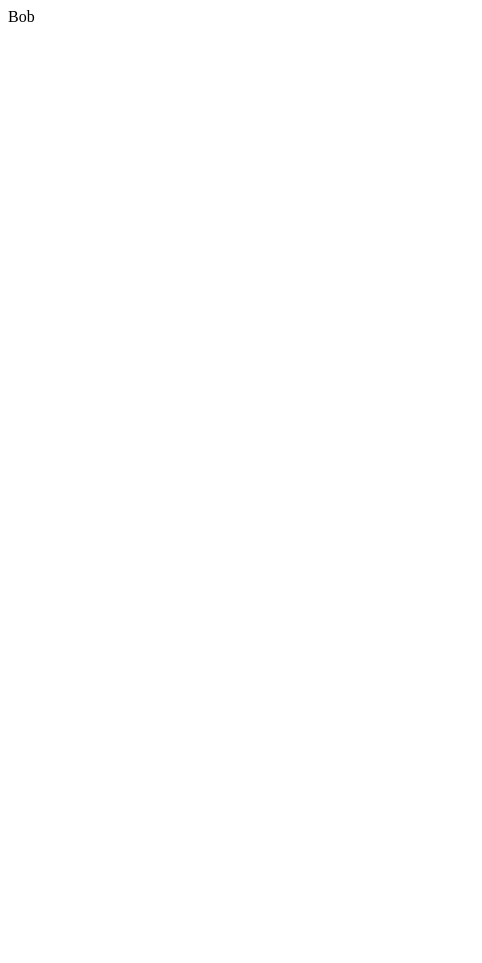
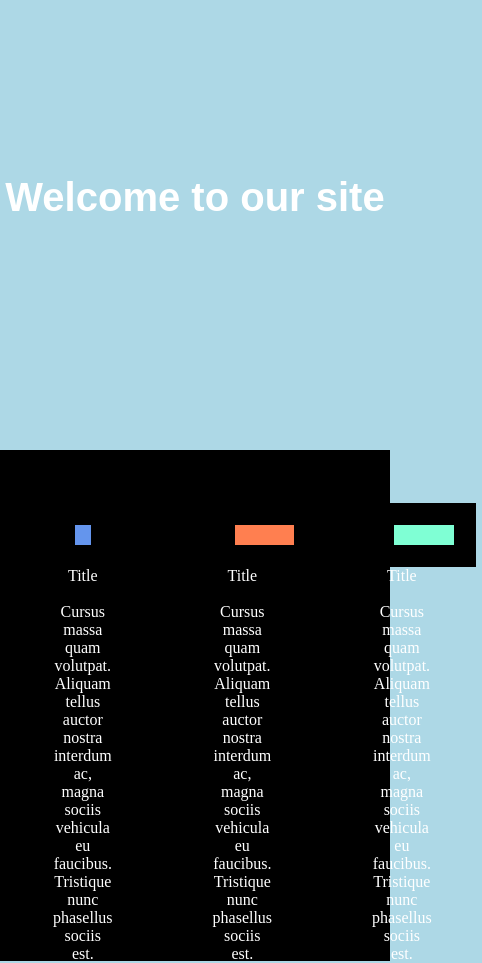
Before and after one commit to chenr03/First-Responsive-Website, a plain HTML site: page index.html in a window 390 px wide. Shown: the whole page, 482 px wide, since content can reach past the window. Before the commit the page ends 844 px from the top, so only its background shows below. Drawn offline with Linux system fonts and the light colour scheme.

Commit message:
still need to add in css grid and make changes to media query

```diff
--- a/index.html
+++ b/index.html
@@ -4,18 +4,72 @@
     <meta name="viewport"
           content="width=device-width, user-scalable=no, initial-scale=1.0, maximum-scale=1.0, minimum-scale=1.0">
     <meta http-equiv="X-UA-Compatible" content="ie=edge">
-    <title>Document</title>
+    <title>My First Web Page</title>
+    <link rel="stylesheet" href='./reset.css'>
     <link rel="stylesheet" href="./styles.css">
 </head>
-<body>
+<wapper>
+    <body>
+    <main>
+    <h1>Welcome to our site</h1>
+    </main>
+        <section>
+            <article>
+                <div class="title">
+                    <div class="wrapper">
+                        <div class="box cornflowerblue"></div>
+                    </div>
+                    Title
+                    <br>
+                    <br>
+                    <div class="list">
+                        Cursus massa quam
+                        volutpat. Aliquam tellus
+                        auctor nostra interdum ac,
+                        magna sociis vehicula
+                        eu faucibus. Tristique
+                        nunc phasellus sociis est.
+                    </div>
+                </div>
+            </article>
 
-    <main>
-    Bob
-    </main>
+            <article>
+                <div class="title">
+                    <div class="box coral"></div>
+                    Title
+                    <br>
+                    <br>
+                    <div class ="list">
+                        <p>
+                            Cursus massa quam
+                            volutpat. Aliquam tellus
+                            auctor nostra interdum ac,
+                            magna sociis vehicula
+                            eu faucibus. Tristique
+                            nunc phasellus sociis est.
+                        </p>
+                    </div>
+                </div>
+            </article>
 
-
-
-
-
-
-</body>
+            <article>
+                <div class="title">
+                    <div class="box aquamarine"></div>
+                        Title
+                    <br>
+                    <br>
+                    <div class ="list">
+                        <p>
+                            Cursus massa quam
+                            volutpat. Aliquam tellus
+                            auctor nostra interdum ac,
+                            magna sociis vehicula
+                            eu faucibus. Tristique
+                            nunc phasellus sociis est.
+                        </p>
+                    </div>
+                </div>
+            </article>
+        </section>
+    </body>
+</wapper>
--- /dev/null
+++ b/reset.css
@@ -0,0 +1,19 @@
+html, body, div, span, applet, object, iframe,
+h1, h2, h3, h4, h5, h6, p, blockquote, pre,
+a, abbr, acronym, address, big, cite, code,
+del, dfn, em, img, ins, kbd, q, s, samp,
+small, strike, strong, sub, sup, tt, var,
+b, u, i, center,
+dl, dt, dd, ol, ul, li,
+fieldset, form, label, legend,
+table, caption, tbody, tfoot, thead, tr, th, td,
+article, aside, canvas, details, embed,
+figure, figcaption, footer, header, hgroup,
+menu, nav, output, ruby, section, summary,
+time, mark, audio, video {
+    margin: 0;
+    padding: 0;
+    border: 0;
+
+
+}
--- a/styles.css
+++ b/styles.css
@@ -1,3 +1,123 @@
-.main {
-    Color: Black;
+.wrapper {
+   display: flex;
 }
+
+.box {
+    width: 100%;
+    height: 20px;
+    border: 22px solid black;
+}
+
+.cornflowerblue {
+    background: cornflowerblue;
+}
+
+.coral{
+    background: coral;
+}
+
+.aquamarine {
+    background: aquamarine;
+}
+
+/* Set the background color of body to antique white */
+body {
+    background-color: lightblue;
+    margin: auto;
+}
+
+h1{
+    margin-top: 175px;
+    font-size: 40px;
+    color: white;
+}
+
+main {
+    height:450px;
+    display: flex;
+    text-align: center;
+    justify-content: center;
+    font-family: 'Anton', sans-serif;
+    color: white;
+}
+
+section {
+    display: flex;
+    height: 500px;
+    flex-direction: row;
+    justify-content: space-between;
+    padding-top: 0px;
+    padding-bottom: 5px;
+    border: solid;
+    border-color: black;
+    background-color: black;
+    color: white;
+}
+
+article {
+    text-align: center;
+    padding: 50px;
+}
+
+.title {
+}
+
+.list {
+    font-weight: normal;
+    color:white;
+    justify-content: center;
+
+}
+
+
+
+
+
+
+
+
+
+
+
+
+
+
+
+
+
+
+.column {
+    float: left;
+    width:33.33%;
+}
+
+/* On screens that are 600px or less, set the background color to olive */
+@media screen and (min-width: 576px) {
+    body {
+        background-color: dodgerblue;
+        font-size: 25px;
+}
+    article {
+        max-width: 225px;
+        max-height:500px;
+    }
+    h1 {
+        font-size:60px;
+}
+}
+
+/* On screens that are 992px or less, set the background color to blue */
+@media screen and (min-width: 992px) {
+    body {
+        background-color: navy;
+        font-size: 27px;
+        justify-content: space-evenly;
+    }
+    h1 {
+        font-size:100px;
+    }
+    .column {
+        width: 100%;
+    }
+
+}
```
